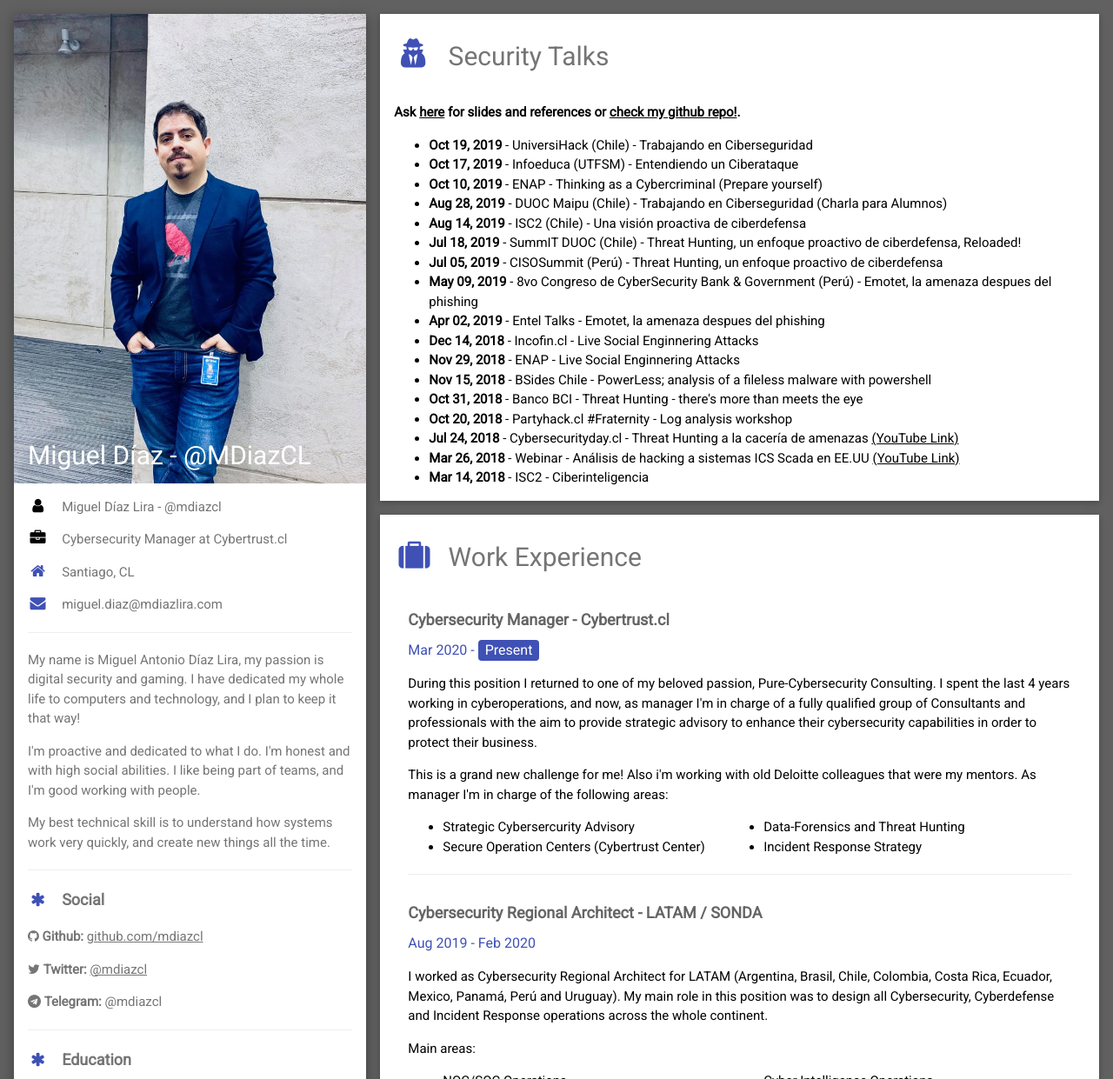
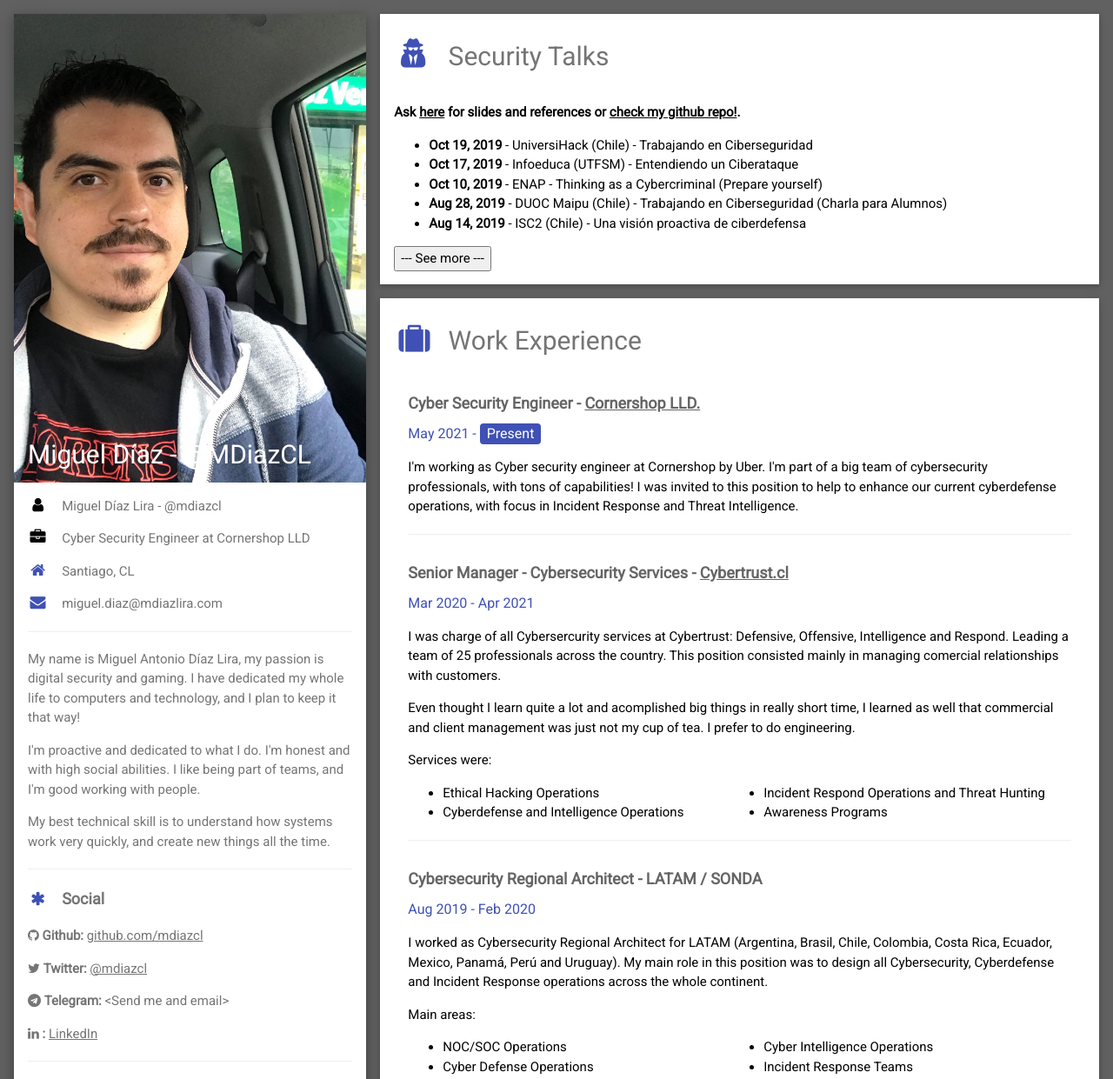
Before and after one commit to mdiazcl/webpage, a plain HTML site: page index.html in a window 1280 px wide. Shown: the top 1241 px of the page at 87% size. Drawn offline with nearby package versions, Linux system fonts and the light colour scheme.

Commit message:
online cv update

```diff
--- a/index.html
+++ b/index.html
@@ -15,7 +15,25 @@ html,body,h1,h2,h3,h4,h5,h6 {font-family: "Roboto", sans-serif}
   -moz-columns: 2;
 }
 .invert { filter: invert(100%); }
+#more {display: none;}
 </style>
+<script>
+  var hidden = true;
+  function moreTalks() {
+    var moreText = document.getElementById("more");
+    var btnText = document.getElementById("moretalks");
+
+    if (hidden) {
+      moreText.style.display = "inline";
+      btnText.innerHTML = "-- Hide Talks --";
+    } else {
+      btnText.innerHTML = "-- More Talks --";
+      moreText.style.display = "none";
+    }
+
+    hidden = !hidden;
+  }
+</script>
 <body class="w3-dark-grey">
 
 <!-- Page Container -->
@@ -29,14 +47,14 @@ html,body,h1,h2,h3,h4,h5,h6 {font-family: "Roboto", sans-serif}
 
       <div class="w3-white w3-text-grey w3-card-4">
         <div class="w3-display-container">
-          <img src="fotocv3.jpg" style="width:100%" alt="Avatar">
+          <img src="fotocv2.jpg" style="width:100%" alt="Avatar">
           <div class="w3-display-bottomleft w3-container w3-text-black">
             <h2><span class="w3-text-white">Miguel Díaz - @MDiazCL<span></h2>
           </div>
         </div>
         <div class="w3-container">
           <p><i class="fa fa-user fa-fw w3-margin-right w3-large w3-text-black"></i>Miguel Díaz Lira - @mdiazcl</p>
-          <p><i class="fa fa-briefcase fa-fw w3-margin-right w3-large w3-text-black"></i>Cybersecurity Manager at Cybertrust.cl</p>
+          <p><i class="fa fa-briefcase fa-fw w3-margin-right w3-large w3-text-black"></i>Cyber Security Engineer at Cornershop LLD</p>
           <p><i class="fa fa-home fa-fw w3-margin-right w3-large w3-text-indigo"></i>Santiago, CL</p>
           <p><i class="fa fa-envelope fa-fw w3-margin-right w3-large w3-text-indigo"></i>miguel.diaz@mdiazlira.com</p>
           <hr>
@@ -49,7 +67,8 @@ html,body,h1,h2,h3,h4,h5,h6 {font-family: "Roboto", sans-serif}
           <p class="w3-large"><b><i class="fa fa-asterisk fa-fw w3-margin-right w3-text-indigo"></i>Social</b></p>
             <p><i class="fa fa-github w3-hover-opacity"></i> <b>Github:</b> <a href="https://github.com/mdiazcl">github.com/mdiazcl</a></p>
             <p><i class="fa fa-twitter w3-hover-opacity"></i> <b>Twitter:</b> <a href="https://twitter.com/mdiazcl">@mdiazcl</a></p>
-            <p><i class="fa fa-telegram w3-hover-opacity"></i> <b>Telegram:</b> @mdiazcl </p>
+            <p><i class="fa fa-telegram w3-hover-opacity"></i> <b>Telegram:</b> &lt;Send me and email&gt; </p>
+            <p><i class="fa fa-linkedin w3-hover-opacity"></i> <b>:</b> <a target="_blank" href="https://www.linkedin.com/in/mdiazcl/">LinkedIn</a> </p>
           <p>
           <hr>
 
@@ -60,6 +79,7 @@ html,body,h1,h2,h3,h4,h5,h6 {font-family: "Roboto", sans-serif}
             <b>Certifications:</b>
             <ul>
               <li>Certified Ethical Hacker (EC-Council CEH|v8)</li>
+              <li>Certified Incident Handler (EC-Council CIH|v2)</li>
               <li>ISO 9001 - Internal Auditor</li>
               <li>Qualys Certifications</li>
               <li>Tenable Certifications</li>
@@ -77,7 +97,7 @@ html,body,h1,h2,h3,h4,h5,h6 {font-family: "Roboto", sans-serif}
           <hr>
 
           <p class="w3-large"><b><i class="fa fa-asterisk fa-fw w3-margin-right w3-text-indigo"></i>Skills</b></p>
-          <p>Security, Ethical Hacking, Incident Response, Project Management, Engineering, Python</p>
+          <p>Security, Ethical Hacking, Incident Response, Project Management, Engineering, Python, DataScience</p>
           <hr>
 
           <p class="w3-large w3-text-theme"><b><i class="fa fa-globe fa-fw w3-margin-right w3-text-indigo"></i>Languages</b></p>
@@ -108,13 +128,16 @@ html,body,h1,h2,h3,h4,h5,h6 {font-family: "Roboto", sans-serif}
       <div class="w3-container w3-card w3-white w3-margin-bottom">
         <h2 class="w3-text-grey w3-padding-16"><i class="fa fa-user-secret fa-fw w3-margin-right w3-xxlarge w3-text-indigo"></i>Security Talks</h2>
           <p>
-            <b>Ask <a href="mailto:miguel.diaz@mdiazlira.com">here</a> for slides and references or <a href="https://github.com/mdiazcl/talks">check my github repo!</a>.</b>
+            <b>Ask <a href="mailto:miguel.diaz@mdiazlira.com">here</a> for slides and references or <a target="_blank" href="https://github.com/mdiazcl/talks">check my github repo!</a>.</b>
             <ul>
               <li><b>Oct 19, 2019</b> - UniversiHack (Chile) - Trabajando en Ciberseguridad</li>
               <li><b>Oct 17, 2019</b> - Infoeduca (UTFSM) - Entendiendo un Ciberataque</li>
               <li><b>Oct 10, 2019</b> - ENAP - Thinking as a Cybercriminal (Prepare yourself)</li>
               <li><b>Aug 28, 2019</b> - DUOC Maipu (Chile) - Trabajando en Ciberseguridad (Charla para Alumnos)</li>
               <li><b>Aug 14, 2019</b> - ISC2 (Chile) - Una visión proactiva de ciberdefensa</li>
+            </ul>
+        <span id="more">
+          <ul>
 			    <li><b>Jul 18, 2019</b> - SummIT DUOC (Chile) - Threat Hunting, un enfoque proactivo de ciberdefensa, Reloaded!</li>
 			    <li><b>Jul 05, 2019</b> - CISOSummit (Perú) - Threat Hunting, un enfoque proactivo de ciberdefensa</li>
 			    <li><b>May 09, 2019</b> - 8vo Congreso de CyberSecurity Bank & Government (Perú) - Emotet, la amenaza despues del phishing</li>
@@ -131,23 +154,31 @@ html,body,h1,h2,h3,h4,h5,h6 {font-family: "Roboto", sans-serif}
           <li style="display: none;"><b>Nov 11, 2017</b> - DUOC - Threat Hunting Workshop </li>
           <li style="display: none;"><b>Jun 10, 2017</b> - Segin Chile - Desmitificando la caja negra</li>
           <li style="display: none;"><b>May 15, 2017</b> - Webinar - El d&iacute;a en que se apagaron los computadores <a href="https://www.youtube.com/watch?v=MEB7xG2znJo" target="_blank">(YouTube Link)</a></li>
-
           </ul>
+        </span>
+        <button id="moretalks" onclick="moreTalks()">--- See more ---</button>
           </p>
       </div>
 
       <div class="w3-container w3-card w3-white w3-margin-bottom">
     <h2 class="w3-text-grey w3-padding-16"><i class="fa fa-suitcase fa-fw w3-margin-right w3-xxlarge w3-text-indigo"></i>Work Experience</h2>
     <div class="w3-container">
-		  <h5 class="w3-opacity"><b>Cybersecurity Manager - Cybertrust.cl</b></h5>
-		  <h6 class="w3-text-indigo">Mar 2020 - <span class="w3-tag w3-indigo w3-round">Present</span></h6>
-		  <p>During this position I returned to one of my beloved passion, Pure-Cybersecurity Consulting. I spent the last 4 years working in cyberoperations, and now, as manager I'm in charge of a fully qualified group of Consultants and professionals with the aim to provide strategic advisory to enhance their cybersecurity capabilities in order to protect their business.</p>
-		  <p>This is a grand new challenge for me! Also i'm working with old Deloitte colleagues that were my mentors. As manager I'm in charge of the following areas:
+          <h5 class="w3-opacity"><b>Cyber Security Engineer - <a target="_blank" href="https://cornershopapp.com/es-cl/">Cornershop LLD.</a></b></h5>
+          <h6 class="w3-text-indigo">May 2021 - <span class="w3-tag w3-indigo w3-round">Present</span></h6>
+          <p>I'm working as Cyber security engineer at Cornershop by Uber. I'm part of a big team of cybersecurity professionals, with tons of capabilities! I was invited to this position to help to enhance our current cyberdefense operations, with focus in Incident Response and Threat Intelligence.</p>
+          <hr>
+    </div>
+    <div class="w3-container">
+          <h5 class="w3-opacity"><b>Senior Manager - Cybersecurity Services - <a target="_blank" href="https://www.cybertrust.cl/">Cybertrust.cl</a></b></h5>
+          <h6 class="w3-text-indigo">Mar 2020 - Apr 2021</h6>
+          <p>I was charge of all Cybersercurity services at Cybertrust: Defensive, Offensive, Intelligence and Respond. Leading a team of 25 professionals across the country. This position consisted mainly in managing comercial relationships with customers.</p>
+          <p>Even thought I learn quite a lot and acomplished big things in really short time, I learned as well that commercial and client management was just not my cup of tea. I prefer to do engineering.</p>
+          <p>Services were:
             <ul class="ul-2cols">
-			<li> Strategic Cybersercurity Advisory</li>
-			<li> Secure Operation Centers (Cybertrust Center)</li>
-			<li> Data-Forensics and Threat Hunting</li>
-			<li> Incident Response Strategy</li>
+            <li> Ethical Hacking Operations</li>
+            <li> Cyberdefense and Intelligence Operations</li>
+            <li> Incident Respond Operations and Threat Hunting</li>
+            <li> Awareness Programs</li>
             </ul>
           </p>
           <hr>
```
Lines whose indentation alone changed are shown as unchanged.
